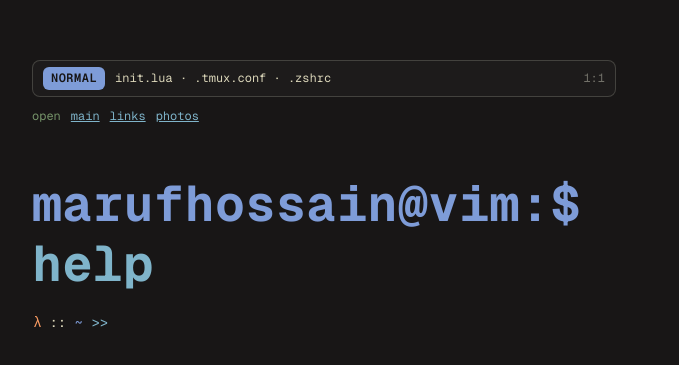
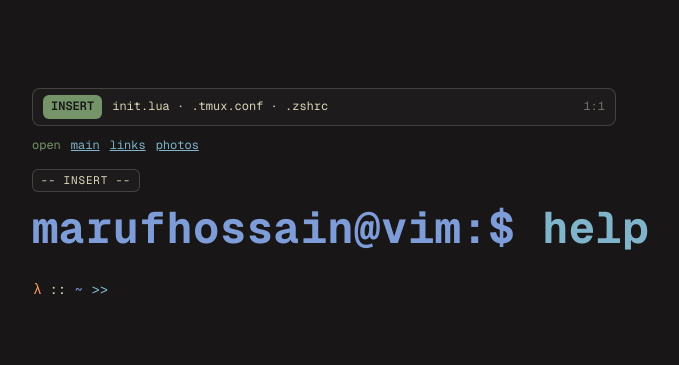
Before and after one commit to MarufHossain14/nvim-portfolio, a Next.js app: page / in a window 1280 px wide. Shown: the part 193-558 px from the top of the page, without its empty margins (316-995 px from the left). Built offline with nearby package versions, Linux system fonts and the light colour scheme.

Commit message:
Fix terminal focus and scrolling

```diff
--- a/app/Home.module.css
+++ b/app/Home.module.css
@@ -1,11 +1,13 @@
 .container {
-  min-height: 100vh;
+  min-height: calc(100vh - 32px);
+  min-height: calc(100dvh - 32px);
   padding: 12px 0.5rem 0;
   display: flex;
   flex-direction: column;
   justify-content: center;
-  height: 100vh;
+  height: auto;
   max-width: 600px;
+  width: 100%;
 }
 
 .header {
@@ -99,8 +101,22 @@
 }
 
 .promptLine {
+  white-space: nowrap;
+  font-size: 24px;
   line-height: 1.2;
   letter-spacing: 0.01em;
+}
+
+@media only screen and (max-width: 380px) {
+  .promptLine {
+    font-size: 22px;
+  }
+}
+
+@media only screen and (min-width: 600px) {
+  .promptLine {
+    font-size: 44px;
+  }
 }
 
 .interactive:focus-within .modeHint {
--- a/app/globals.css
+++ b/app/globals.css
@@ -70,10 +70,11 @@ body {
   font-size: 15px;
   line-height: 1.6;
   width: 100%;
-  height: 100vh;
+  min-height: 100vh;
+  min-height: 100dvh;
   display: flex;
   justify-content: center;
-  align-items: center;
+  align-items: flex-start;
 }
 
 @media only screen and (max-width: 700px) {
--- a/components/Terminal.js
+++ b/components/Terminal.js
@@ -42,6 +42,15 @@ export default function Terminal() {
     return () => window.removeEventListener("keydown", handleKeyDown);
   }, []);
 
+  useEffect(() => {
+    if (!terminalRef.current) return;
+    terminalRef.current.scrollTop = terminalRef.current.scrollHeight;
+
+    if (!loading) {
+      inputRef.current?.focus();
+    }
+  }, [commands, loading]);
+
   const escapeHTML = (str) =>
     str
       .replace(/&/g, "&amp;")
@@ -68,9 +77,6 @@ export default function Terminal() {
 
     setLoading(false);
     setCommands([...commands.slice(0, commands.length), { command, output }]);
-    if (terminalRef) {
-      terminalRef.current.scrollTop = terminalRef.current.scrollHeight;
-    }
   };
 
   return (
--- a/components/Terminal.module.css
+++ b/components/Terminal.module.css
@@ -1,8 +1,11 @@
 .terminal {
   max-height: calc(100vh - 160px);
+  max-height: calc(100dvh - 160px);
   margin-bottom: 20px;
-  padding: 6px 2px 12px;
+  padding: 12px 2px 16px;
   overflow-y: scroll;
+  overscroll-behavior: contain;
+  scroll-padding-block: 12px 16px;
   font-size: 14px;
   line-height: 1.75;
 }
```
